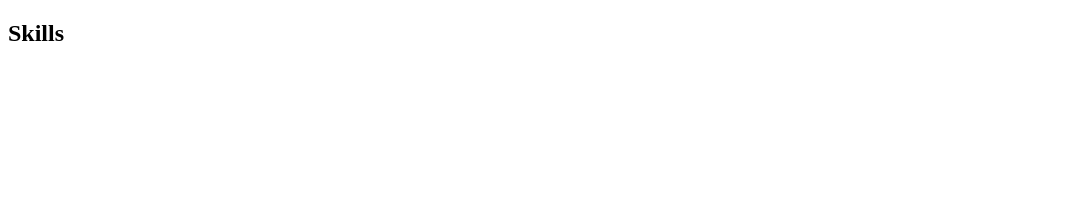
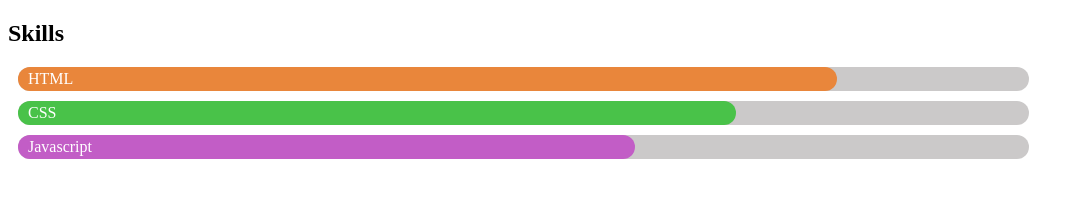
Before and after one commit to helishah3010/skill-bar, a plain HTML site: page index.html in a window 1280 px wide. Shown: the whole page, without its empty margins (0-1083 px from the left). Drawn offline with Linux system fonts and the light colour scheme.

Commit message:
Update index.html

```diff
--- a/index.html
+++ b/index.html
@@ -3,7 +3,8 @@
 <head>
     <meta charset="UTF-8">
     <meta name="viewport" content="width=device-width, initial-scale=1.0">
-    <title>Document</title>
+    <title>Skill bar</title>
+    <link rel="stylesheet" href="style.css">
 </head>
 <body>
     <h2>Skills</h2>
```
